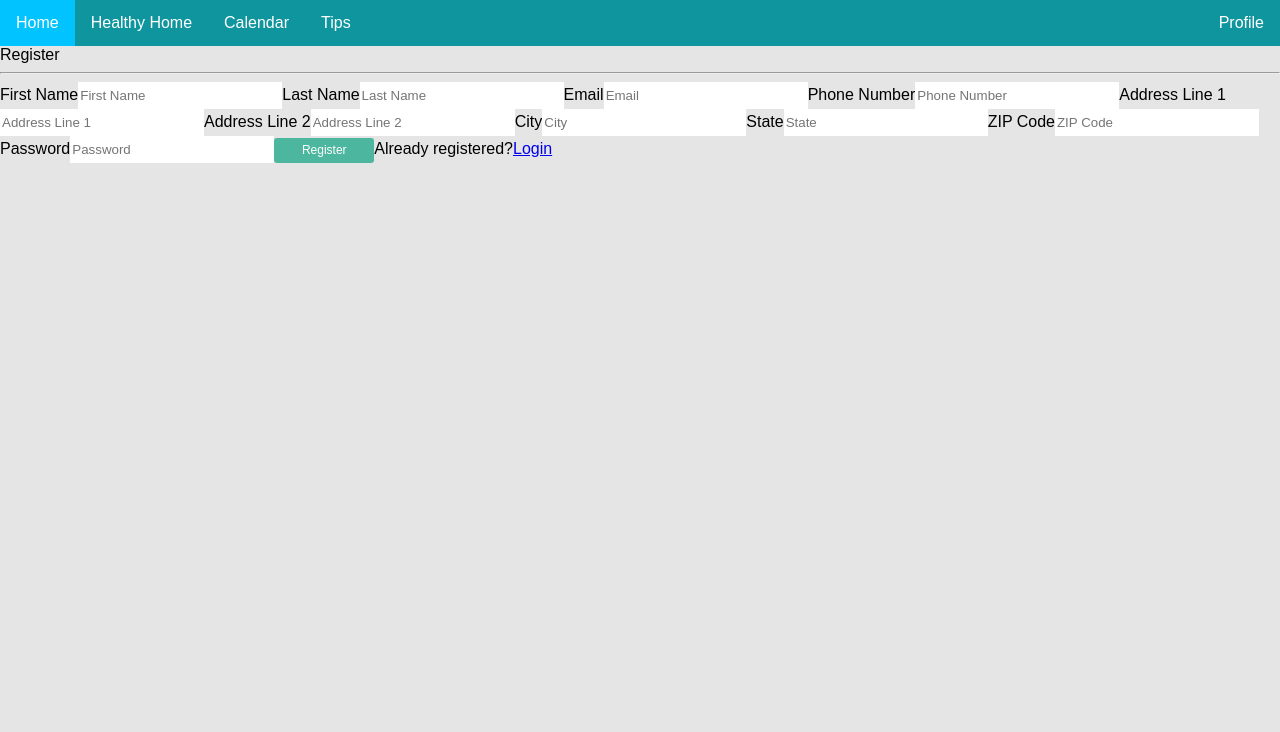
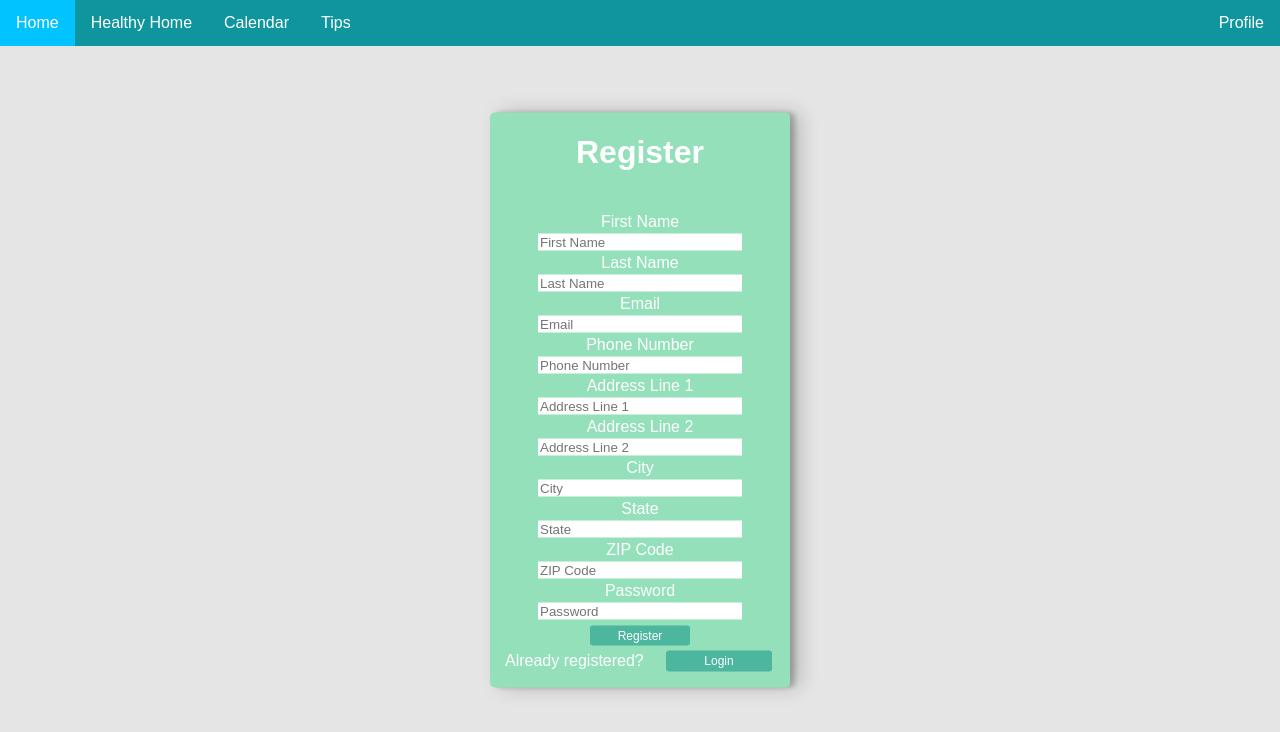
Before and after one commit to devmountainwon5/HealthyHome, a React (Create React App) app in the folder healthy-home/: page /register in a window 1280 px wide. Shown: the top 732 px of the page. Built offline with nearby package versions, Linux system fonts and the light colour scheme.

Commit message:
register css stuff

```diff
--- /dev/null
+++ b/healthy-home/src/Views/Login/Register/register.css
@@ -0,0 +1,72 @@
+body{
+    background-color: #e5e5e5;
+}
+
+ .register-box{
+    width: 300px;
+    height: 575px;
+    background-color: #94e0ba;
+    color: white;
+    border-radius: 5px;
+    position: fixed;
+    top: 50%;
+    left: 50%;
+    transform: translate(-50%, -50%);
+    box-shadow: 10px 0 20px rgba(0,0,0,.2), 5px 0 5px rgba(0,0,0,.2);
+ }
+
+ .register-title{
+     font-size: 2em;
+     text-align: center;
+     align-items: center;
+ }
+
+ .register-values{
+    display: flex;
+    flex-direction: column;
+    justify-content: space-around;
+    align-items: center;
+    margin: auto;
+    height: 40vw;
+    max-height: 400px;
+    min-height: 350px;
+    padding: 20px;
+ }
+
+ input{
+    width: 200px;
+    height: 25px;
+    border: none;
+    margin: 3px;
+ }
+ .is-registered{
+     display: flex;
+     justify-content: space-between;
+     width: 270px;
+     margin: 15px;
+     align-items: center;
+ }
+ button{
+    width: 100px;
+    background-color: #4cb69f;
+    border: none;
+    color: white;
+    border-radius: 3px;
+    font-size: .75em;
+    height: 25px;
+    padding: 3px;
+    margin: 3px;
+ }
+ .link{
+    width: 100px;
+    background-color: #4cb69f;
+    border: none;
+    color: white;
+    border-radius: 3px;
+    text-decoration: none;
+    font-size: .75em;
+    height: 15px;
+    text-align: center;
+    padding: 3px;
+    margin: 3px;
+ }
--- a/healthy-home/src/Views/Login/Register/register.js
+++ b/healthy-home/src/Views/Login/Register/register.js
@@ -2,7 +2,8 @@ import React, { useState } from 'react';
 import axios from 'axios';
 import {Link} from 'react-router-dom';
 import { connect } from 'react-redux';
-import * as Actions from "../../../Ducks/action_creator"
+import * as Actions from "../../../Ducks/action_creator";
+import './register.css';
 
  function Register(props) {
     const [firstName, setFirstName] = useState('');
@@ -43,10 +44,11 @@ import * as Actions from "../../../Ducks/action_creator"
     }
 
     return (
-        <div>
-            <div className='register-box'>
-                Register
-                <hr/>
+        <div className='register-box'>
+            <h1 className='register-title'>
+            Register
+            </h1>
+            <div className='register-values'>
                 First Name
                 <input
                     type='text'
@@ -128,8 +130,11 @@ import * as Actions from "../../../Ducks/action_creator"
                     onChange={e=>setPassword(e.target.value)}
                 />
                 <button type='submit' onClick={register}>Register</button>
+
+            </div>
+            <div className='is-registered'>
                 Already registered?
-                <Link to='/login'>Login</Link>
+                <Link className='link' to='/login'>Login</Link>
             </div>
         </div>
     )
```
